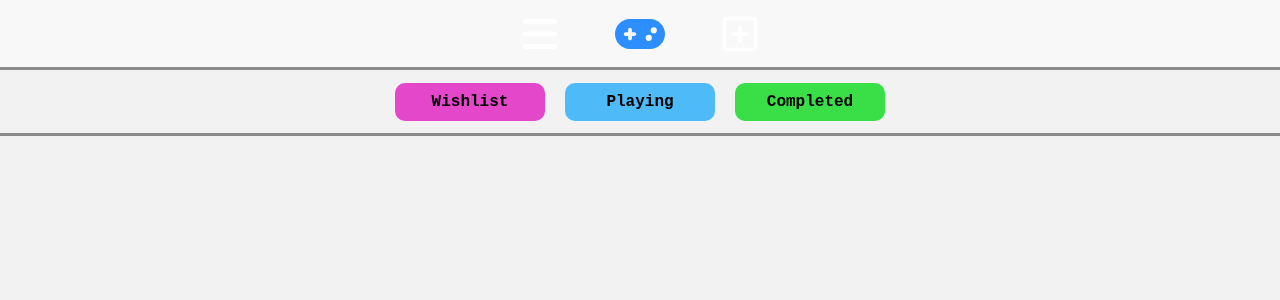
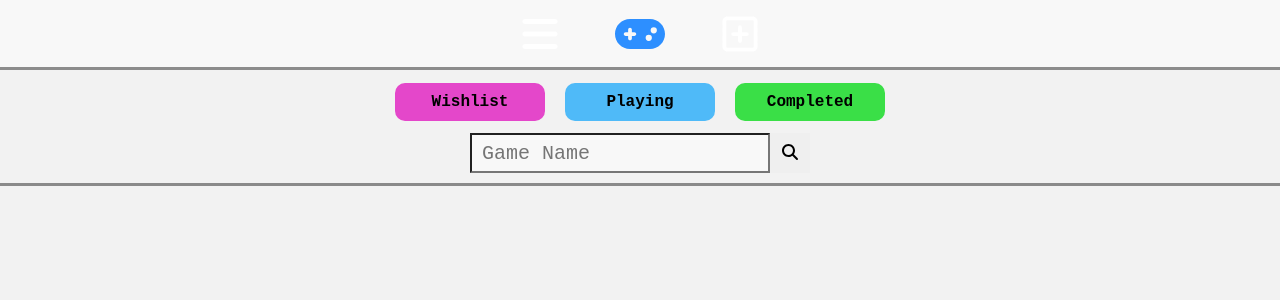
Before and after one commit to xzippyzachx/SimpleGameTracker, a Vue app in the folder SimpleGameTracker/: page / in a window 1280 px wide. Shown: the top 300 px of the page. Built offline with nearby package versions, Linux system fonts and the light colour scheme.

Commit message:
Library search

```diff
--- a/SimpleGameTracker/src/routes/Library.vue
+++ b/SimpleGameTracker/src/routes/Library.vue
@@ -4,6 +4,7 @@ import { ref, computed, useTemplateRef, watch, onMounted } from 'vue'
 import GameCard from '../components/GameCard.vue'
 import StateNav from '../components/StateNav.vue'
 
+const searchName = ref("")
 const libraryGames = ref([])
 
 function GetGameData(state) {
@@ -28,11 +29,15 @@ onMounted(() => {
 <template>
   <header>
     <StateNav ref="state-nav-ref"/>
+    <div>
+      <input v-model="searchName" placeholder="Game Name"></input>
+      <button id="search"><font-awesome-icon icon="fa-solid fa-search" /></button>
+    </div>
   </header>
 
   <main>
     <div v-for="game in libraryGames">
-      <GameCard :id="game.id" :name="game.name" :cover="game.cover" :state="game.state"/>
+      <GameCard :id="game.id" :name="game.name" :cover="game.cover" :state="game.state" v-if="game.name.toLowerCase().includes(searchName.toLowerCase())"/>
     </div>
   </main>
 </template>
@@ -44,4 +49,24 @@ onMounted(() => {
     justify-content: center;
   }
 
+  header div {
+    padding-top: 10px;
+  }
+
+  #search {
+    width: 40px;
+    margin: 0px;
+    padding: 0px;
+
+    border-radius: 0px;
+  }
+
+  input {
+    height: 40px;
+    width: 300px;
+    margin: auto 0px auto 0px;
+    font-size: x-large;
+    padding: 0px 10px;
+  }
+
 </style>
--- a/SimpleGameTracker/src/routes/Search.vue
+++ b/SimpleGameTracker/src/routes/Search.vue
@@ -32,7 +32,7 @@ function SearchGame() {
   <header>
     <div>
       <input v-model="searchName" @keyup.enter="SearchGame()" placeholder="Game Name"></input>
-      <button @click="SearchGame()"><font-awesome-icon icon="fa-solid fa-search" /></button>
+      <button id="search" @click="SearchGame()"><font-awesome-icon icon="fa-solid fa-search" /></button>
     </div>
   </header>
 
@@ -44,7 +44,7 @@ function SearchGame() {
 </template>
 
 <style scoped>
-  header button {
+  #search {
     width: 40px;
     margin: 0px;
     padding: 0px;
```
